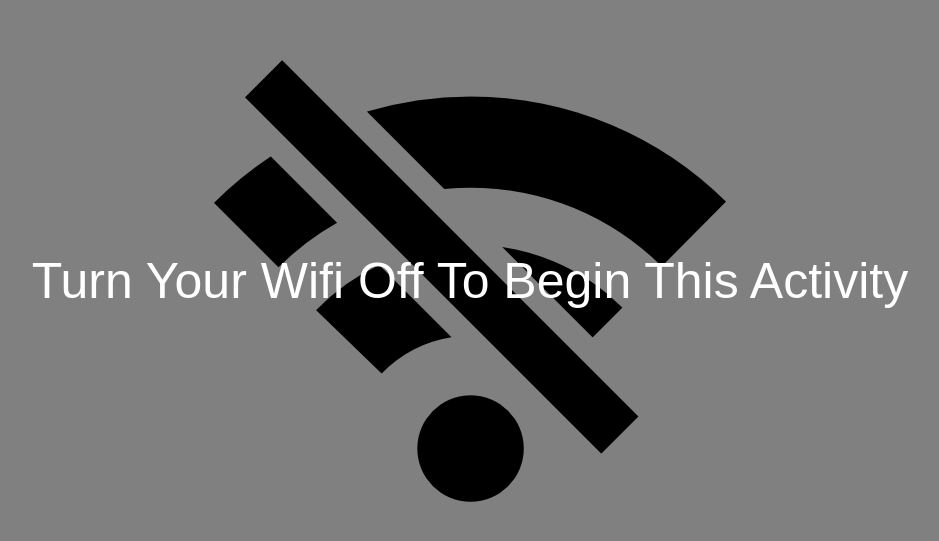
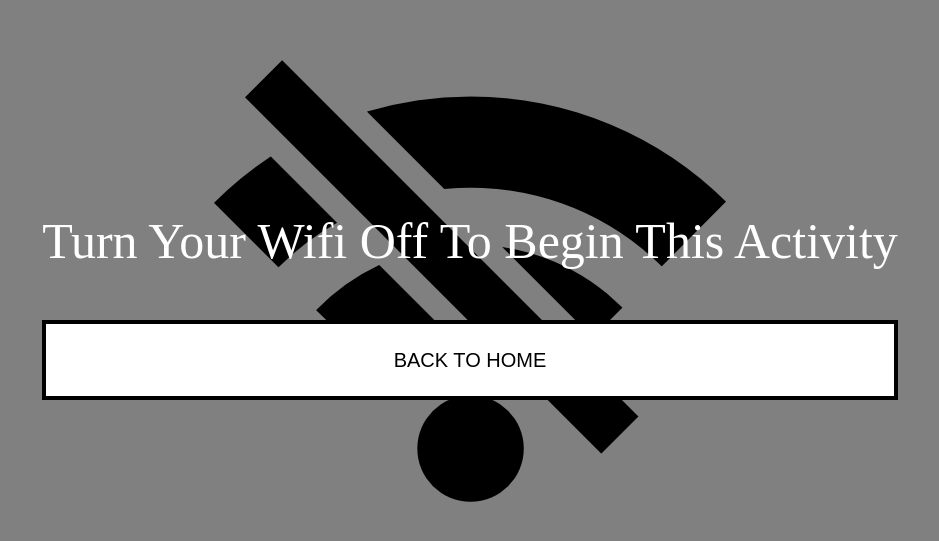
Before and after one commit to bradychua/Boredom, a plain HTML site: page repetition.html in a window 1280 px wide. Shown: the part 119-660 px from the top of the page, without its empty margins (170-1109 px from the left). Drawn offline with Linux system fonts and the light colour scheme.

Commit message:
Cleaned up Code

```diff
--- a/repetition.html
+++ b/repetition.html
@@ -1,18 +1,19 @@
 <style>
+
     body {
-    height: 100%;
+        height: 100vh;
+        width: 100vw;
         margin: 0;
-    font-family: 'Copperplate Gothic', sans-serif;
+        padding: 0;
+        background-image: url('wifi.png');
+        background-repeat: no-repeat;
+        background-attachment: fixed;
+        background-position: center;
         background-color: grey;
         display: flex;
         align-items: center;
         justify-content: center;
         flex-direction: column;
-    background-image: url('wifi.png');
-    background-repeat: no-repeat;
-    background-attachment: fixed;
-    background-position: center;
-    background-color: grey;
     }
 
     #board {
@@ -48,12 +49,16 @@ button {
         font-family: 'Copperplate Gothic', sans-serif;
         margin: 20px;
     }
+
+    #content {
+        display: flex;
+        flex-direction: column;
+        width: 100%;
+    }
+
     .prompt {
         font-family: 'Copperplate Gothic', sans-serif;
         font-size: 20px;
-        display: flex;
-        justify-content: center;
-        align-items: center;
         text-align: center;
         padding: 20px;
         border: 4px solid #555;
@@ -70,6 +75,7 @@ button {
         height: calc(100vh - 250px);
         box-sizing: border-box;
     }
+
     .return {
         width: 100%;
         font-family: 'Copperplate Gothic', sans-serif;
@@ -81,44 +87,57 @@ button {
         color: #333;
         transition: background-color 0.3s, color 0.3s;
     }
-    .return:hover {
+
+    button:hover {
         background-color: #555;
         color: white;
+    }
+
+    .wifi_ret {
+        font-family: 'Copperplate Gothic', sans-serif;
+        font-size: 20px;
+        padding: 20px;
+        border: 4px solid black;
+        cursor: pointer;
+        background-color: white;
+        color: black;
+        transition: background-color 0.3s, color 0.3s;
+        text-align: center;
     }
 
     .wifi {
         font-size: 50px;
         color: white;
-        display: flex;
-        justify-content: center;
-        align-items: center;
         text-align: center;
-        width: 100vw;
-        height: 100vh;
     }
+
 </style>
 
 <!DOCTYPE html>
-<html lang="en">
+<html lang = "en">
 <head>
-    <meta charset="UTF-8">
+    <meta charset = "UTF-8">
     <title>Repetition</title>
 </head>
 <body>
     <div id = "Wifi">
         <p class = "wifi">Turn Your Wifi Off To Begin This Activity</p>
+        <a href = "index.html"><button class = "wifi_ret">BACK TO HOME</button></a>
     </div>
+
     <div id = "Activity">
-
-        <div id="info">Remaining Left: <span id="tracker">25</span></div>
-        <div id="board"></div>
+        <div id = "info">Remaining Left: <span id = "tracker">25</span></div>
+        <div id = "board"></div>
     </div>
 
     <div id = "Prompt">
+        <div id = "content">
             <label class = "prompt"> Prompt: Write a short story inspired by a recent dream you had.</label>
             <textarea class = "write" id = "write" placeholder = "Write Here..."></textarea>
             <a href = "index.html"><button class = "return">BACK TO HOME</button></a>
         </div>
+    </div>
+
     <audio id = "noise" autoplay loop>
         <source src = "noise.mp3" type = "audio/mp3">
         Your browser does not support the audio element.
```
Also changed, not shown: index.html (+1 -7 lines), time.html (+37 -25 lines). Lines whose indentation alone changed are shown as unchanged.
